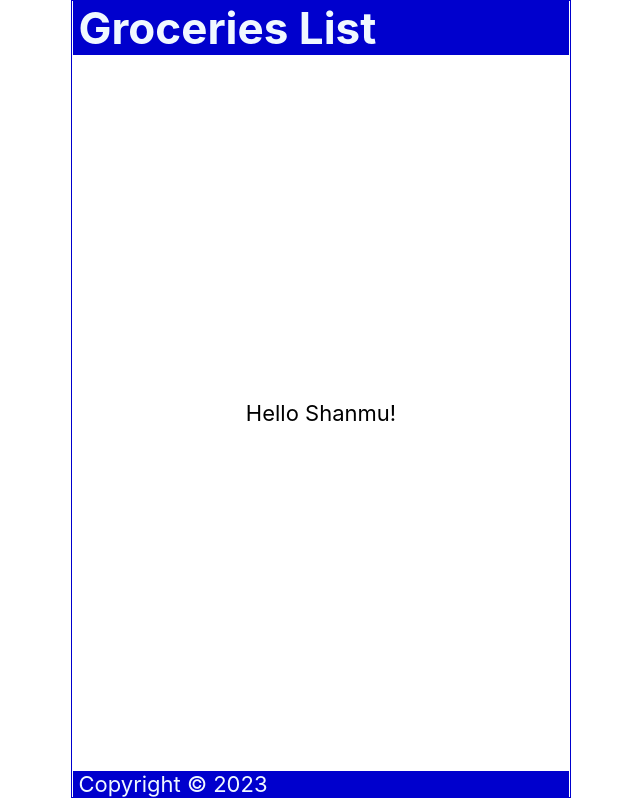
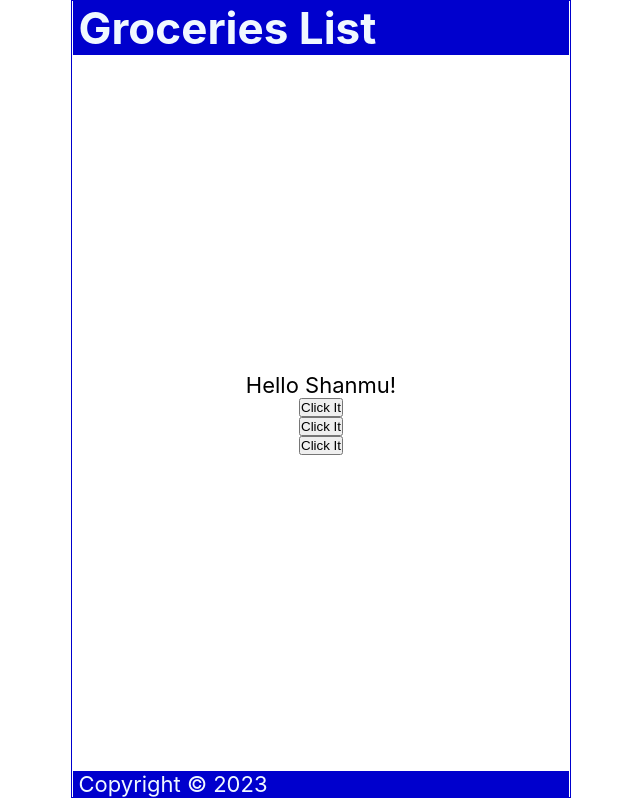
Before and after one commit to shancodes/ReactLearning, a React (Create React App) app: page / in a window 1280 px wide. Shown: the whole page, without its empty margins (319-959 px from the left). Built offline with nearby package versions, Linux system fonts and the light colour scheme.

Commit message:
Tutorial 5: Click Events

```diff
--- a/src/Content.js
+++ b/src/Content.js
@@ -5,11 +5,25 @@
         return names[int];
 
       }
+
+      const handleClick = () => {
+        console.log('You Clicked it')
+      }
+      const handleClick2 = (name) => {
+        console.log(`${name} was clicked`)
+      }
+      const handleClick3 = (e) => {
+        console.log(e.target.innerText)
+      }
+
     return (
         <main>
-            <p>
+            <p onDoubleClick={handleClick}>
                 Hello {handleNameChange()}!
             </p>
+            <button onClick={handleClick}>Click It</button>
+            <button onClick={() => handleClick2('Shan')}>Click It</button>
+            <button onClick={(e) => handleClick3(e)}>Click It</button>
         </main>
     )
 }
```
